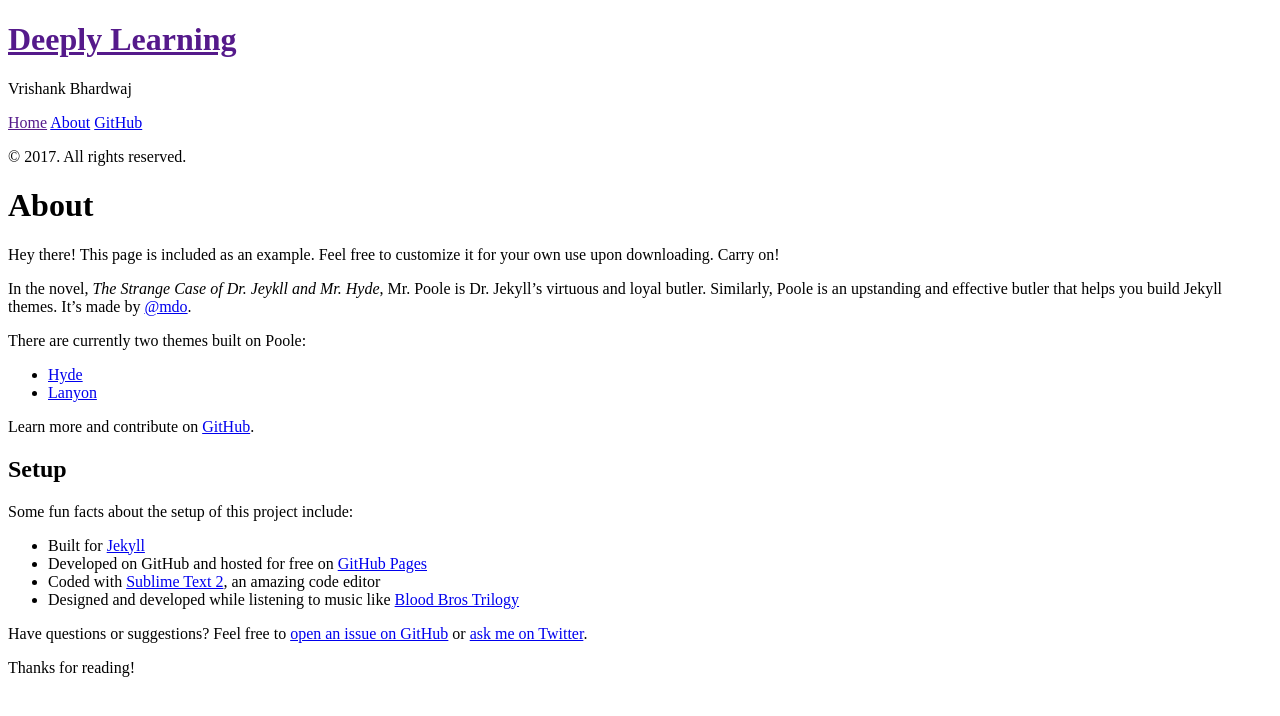
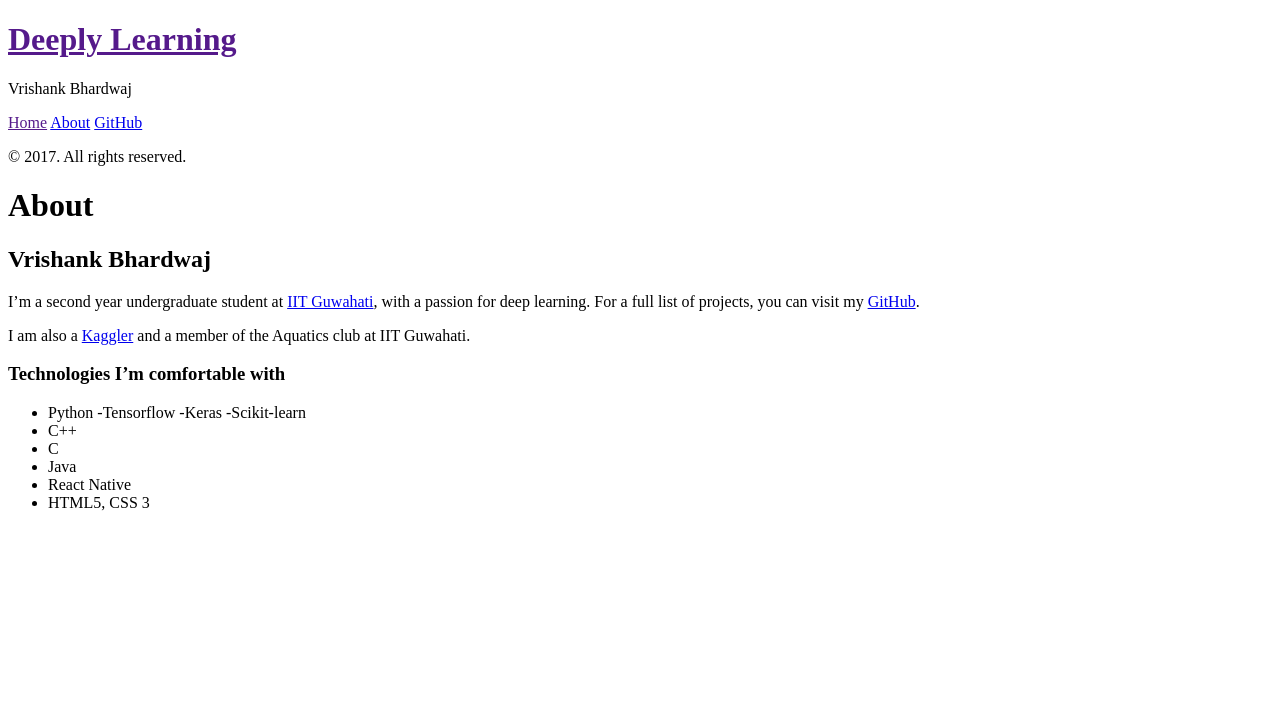
Before and after one commit to vrishank97/vrishank97.github.io, a Jekyll site: the page built from about.md, in a window 1280 px wide. Shown: the top 716 px of the page. Built offline with Jekyll 4.4.1, drawn with Linux system fonts in a browser that asks for light colours; Markdown is read by kramdown in place of the engine named in the settings.

Commit message:
Update about.md

```diff
--- a/about.md
+++ b/about.md
@@ -3,28 +3,20 @@ layout: page
 title: About
 ---
 
-<p class="message">
-  Hey there! This page is included as an example. Feel free to customize it for your own use upon downloading. Carry on!
-</p>
+## Vrishank Bhardwaj
 
-In the novel, *The Strange Case of Dr. Jeykll and Mr. Hyde*, Mr. Poole is Dr. Jekyll's virtuous and loyal butler. Similarly, Poole is an upstanding and effective butler that helps you build Jekyll themes. It's made by [@mdo](https://twitter.com/mdo).
+I'm a second year undergraduate student at <a href="http://www.iitg.ernet.in" target="_blank">IIT Guwahati</a>, with a passion for deep learning. For a full list of projects, you can visit my <a href="https://github.com/vrishank97" target="_blank">GitHub</a>.
 
-There are currently two themes built on Poole:
+I am also a <a href="https://www.kaggle.com/vrishank97" target="_blank">Kaggler</a> and a member of the Aquatics club at IIT Guwahati.
 
-* [Hyde](http://hyde.getpoole.com)
-* [Lanyon](http://lanyon.getpoole.com)
+### Technologies I'm comfortable with
 
-Learn more and contribute on [GitHub](https://github.com/poole).
-
-## Setup
-
-Some fun facts about the setup of this project include:
-
-* Built for [Jekyll](http://jekyllrb.com)
-* Developed on GitHub and hosted for free on [GitHub Pages](https://pages.github.com)
-* Coded with [Sublime Text 2](http://sublimetext.com), an amazing code editor
-* Designed and developed while listening to music like [Blood Bros Trilogy](https://soundcloud.com/maddecent/sets/blood-bros-series)
-
-Have questions or suggestions? Feel free to [open an issue on GitHub](https://github.com/poole/issues/new) or [ask me on Twitter](https://twitter.com/mdo).
-
-Thanks for reading!
+- Python
+  -Tensorflow
+  -Keras
+  -Scikit-learn
+- C++
+- C
+- Java
+- React Native
+- HTML5, CSS 3
```
